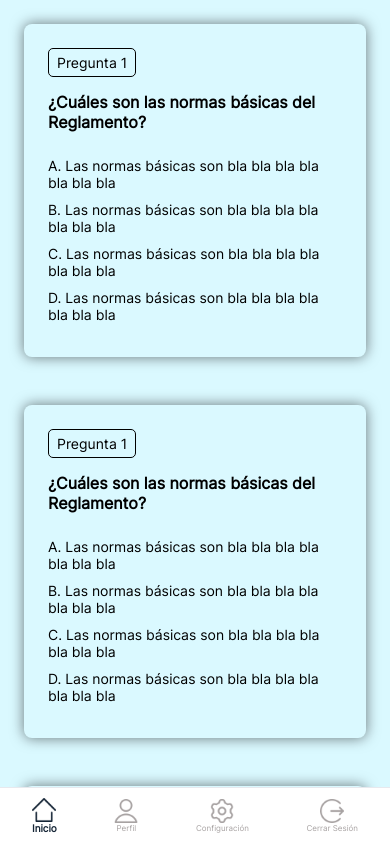
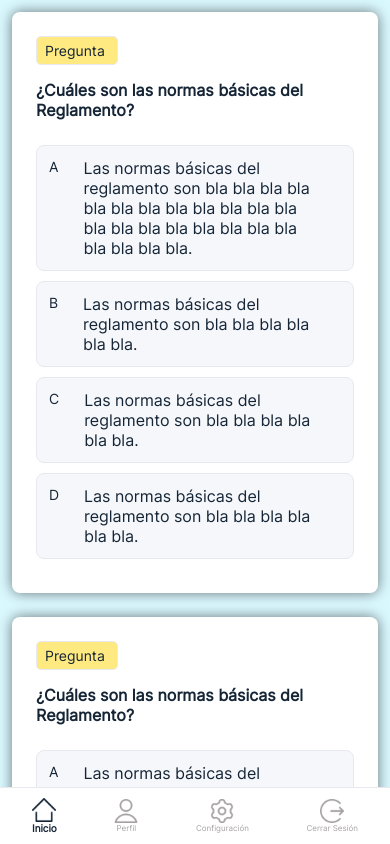
Before and after one commit to edusegrich/RefeeTests, a React Native app: screen /Exam in a window 390 px wide. Built offline with nearby package versions, Linux system fonts and the light colour scheme.

Commit message:
Añade componente respuesta

```diff
--- /dev/null
+++ b/src/components/user/Answer.jsx
@@ -0,0 +1,73 @@
+import { View, Text, Image, TouchableHighlight, StyleSheet } from 'react-native'
+import { useState } from 'react'
+import UI_COLORS from '../../utils/colors'
+import UI_ICONS from '../../icons/iconsDict'
+
+const Answer = ({ option, answerText }) => {
+    const [selected, setSelected] = useState(false)
+    const questionAnswered = false
+
+    const handleOnPress = () => {
+        selected === true
+        ? setSelected(false)
+        : setSelected(true)
+    }
+
+    return (
+        <TouchableHighlight
+            underlayColor={'transparent'}
+            activeOpacity={0.8}
+            onPress={handleOnPress}>
+            <View style={selected === true ? containerSelected : generalStyles.container}>
+                <Text style={optionStyle}>{option}</Text>
+                <Text style={answer}>{answerText}</Text>
+                {
+                    questionAnswered && <View style={{ justifyContent: 'center' }}><Image style={styles.icon} source={UI_ICONS.redCross} /></View>
+                }
+            </View>
+        </TouchableHighlight>
+    )
+}
+
+const generalStyles = StyleSheet.create({
+    letra: {
+        fontSize: 14,
+		fontFamily: 'Inter',
+		color: UI_COLORS.blueNavy,
+    },
+    container: {
+        display: 'flex',
+        flexDirection: 'row',
+        marginBottom: 10,
+        borderWidth: 0.5,
+        borderRadius: 8,
+        padding: 12,
+        borderColor: UI_COLORS.gray,
+        backgroundColor: UI_COLORS.gray3
+    }
+})
+
+const styles = StyleSheet.create({
+	option: {
+        marginRight: 25,
+        fontSize: 14,
+	},
+    answer: {
+        width: '80%',
+        fontSize: 16,
+    },
+    icon: {
+        width: 12,
+        height: 12
+    },
+    containerSelected: {
+        borderWidth: 3,
+        borderColor: UI_COLORS.blueNavy2
+    }
+})
+
+const optionStyle = StyleSheet.compose(generalStyles.letra, styles.option)
+const answer = StyleSheet.compose(generalStyles.letra, styles.answer)
+const containerSelected = StyleSheet.compose(generalStyles.container, styles.containerSelected)
+
+export default Answer
--- a/src/components/user/QuestionCard.jsx
+++ b/src/components/user/QuestionCard.jsx
@@ -1,17 +1,17 @@
 import { View, Text, StyleSheet } from 'react-native'
-import UI_COLORS from '../../colors'
+import Answer from './Answer'
+import UI_COLORS from '../../utils/colors'
 
 const QuestionCard = (props) => {
-
+    const { number } = props
     return (
         <View style={styles.container}>
-            <Text style={questionNumber}>Pregunta 1</Text>
+            <Text style={questionNumber}>Pregunta {number}</Text>
             <Text style={statement}>¿Cuáles son las normas básicas del Reglamento?</Text>
-            {/* <Text style={statement}>¿A qué deporte te dedicas?</Text> */}
-            <Text style={answer}>A. Las normas básicas son bla bla bla bla bla bla bla</Text>
-            <Text style={answer}>B. Las normas básicas son bla bla bla bla bla bla bla</Text>
-            <Text style={answer}>C. Las normas básicas son bla bla bla bla bla bla bla</Text>
-            <Text style={answer}>D. Las normas básicas son bla bla bla bla bla bla bla</Text>
+            <Answer {...{ option: 'A', answerText: 'Las normas básicas del reglamento son bla bla bla bla bla bla bla bla bla bla bla bla bla bla bla bla bla bla bla bla bla bla bla bla.' }} />
+            <Answer {...{ option: 'B', answerText: 'Las normas básicas del reglamento son bla bla bla bla bla bla.' }} />
+            <Answer {...{ option: 'C', answerText: 'Las normas básicas del reglamento son bla bla bla bla bla bla.' }} />
+            <Answer {...{ option: 'D', answerText: 'Las normas básicas del reglamento son bla bla bla bla bla bla.' }} />
         </View>
     )
 }
@@ -41,15 +41,13 @@ const styles = StyleSheet.create({
         fontSize: 16,
         fontWeight: '700'
 	},
-    answer: {
-        marginBottom: 10,
-    },
 	container: {
 		display: 'flex',
 		flexDirection: 'column',
-		margin: 24,
+		margin: 12,
 		padding: 24,
 		width: 'auto',
+        height: 'auto',
 		backgroundColor: UI_COLORS.white,
 		shadowColor: '#000',
 		shadowOpacity: 0.53,
```
